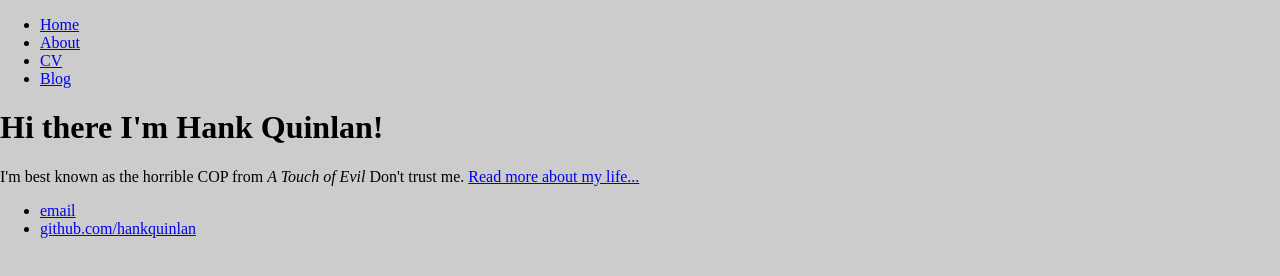
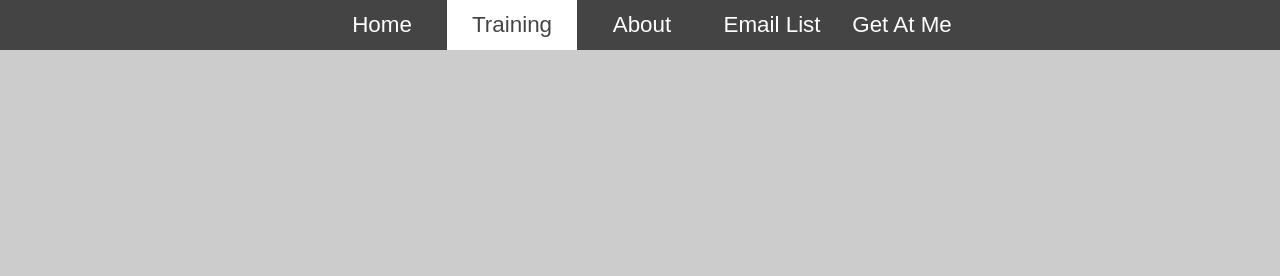
Before and after one commit to AmericanSatellite9/americansatellite9.github.io, a plain HTML site: page index.html in a window 1280 px wide. Drawn offline with Linux system fonts and the light colour scheme.

Commit message:
made a new file to test out navigation styles and changed everything

```diff
--- a/index.html
+++ b/index.html
@@ -1,31 +1,33 @@
 <!DOCTYPE html>
 <html>
   <head>
-    <title>Hank Quinlan, Horrible Cop</title>
+    <title>Navigation Training</title>
     <!-- link to main stylesheet -->
     <link rel="stylesheet" type="text/css" href="css/main.css">
   </head>
-
-  <body>
-    <nav>
-      <ul>
-        <li><a href="/">Home</a></li>
-        <li><a href="/about">About</a></li>
-        <li><a href="/cv">CV</a></li>
-        <li><a href="/blog">Blog</a></li>
-      </ul>
-    </nav>
-    <div class="container">
-    <div class="blurb">
-      <h1>Hi there I'm Hank Quinlan!</h1>
-        <p>I'm best known as the horrible COP from <em>A Touch of Evil</em> Don't trust me. <a href="/about">Read more about my life...</a></p>
-    </div><!-- /.blurb -->
-    </div><!-- /.container -->
-    <footer>
-      <ul>
-        <li><a href="mailto:hankquinlanhub@gmail.com">email</a></li>
-        <li><a href="https://github.com/hankquinlan">github.com/hankquinlan</a></li>
-      </ul>
-    </footer>
+  <body class="news">
+    <header>
+      <div class="nav">
+        <ul>
+          <li class="home"><a href="#">Home</a></li>
+          <li class="training"><a class="active" href="#">Training</a>
+            <ul>
+              <li><a href="#">Tutorial #1</a></li>
+              <li><a href="#">Tutorial #2</a></li>
+              <li><a href="#">Tutorial #3</a></li>
+            </ul>
+          </li>
+          <li class="about"><a href="#">About</a></li>
+          <li class="email-list"><a href="#">Email List</a>
+            <ul>
+              <li><a href="#">Tutorial #1</a></li>
+              <li><a href="#">Tutorial #2</a></li>
+              <li><a href="#">Tutorial #3</a></li>
+            </ul>
+          </li>
+          <li class="get-at-me"><a href="#">Get At Me</a></li>
+        </ul>
+      </div>
+    </header>
   </body>
 </html>
```
